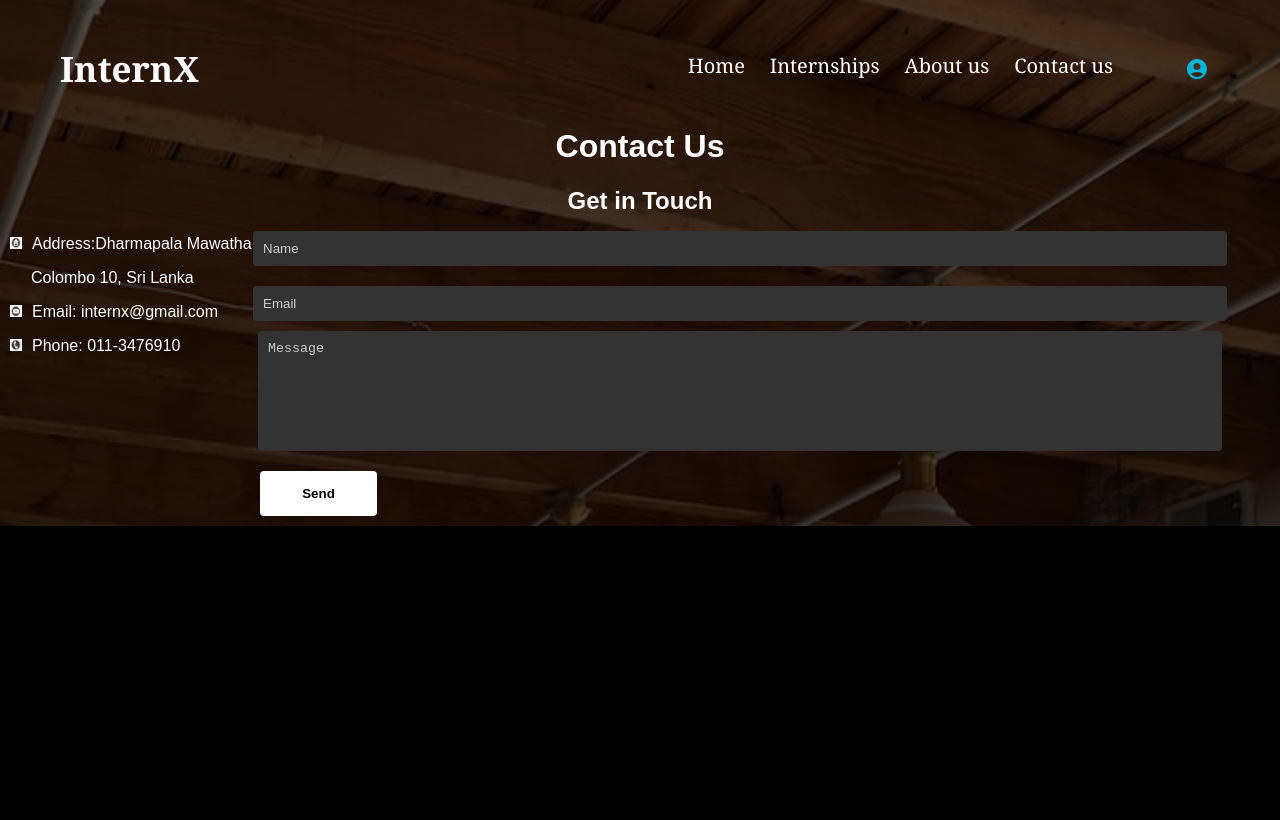
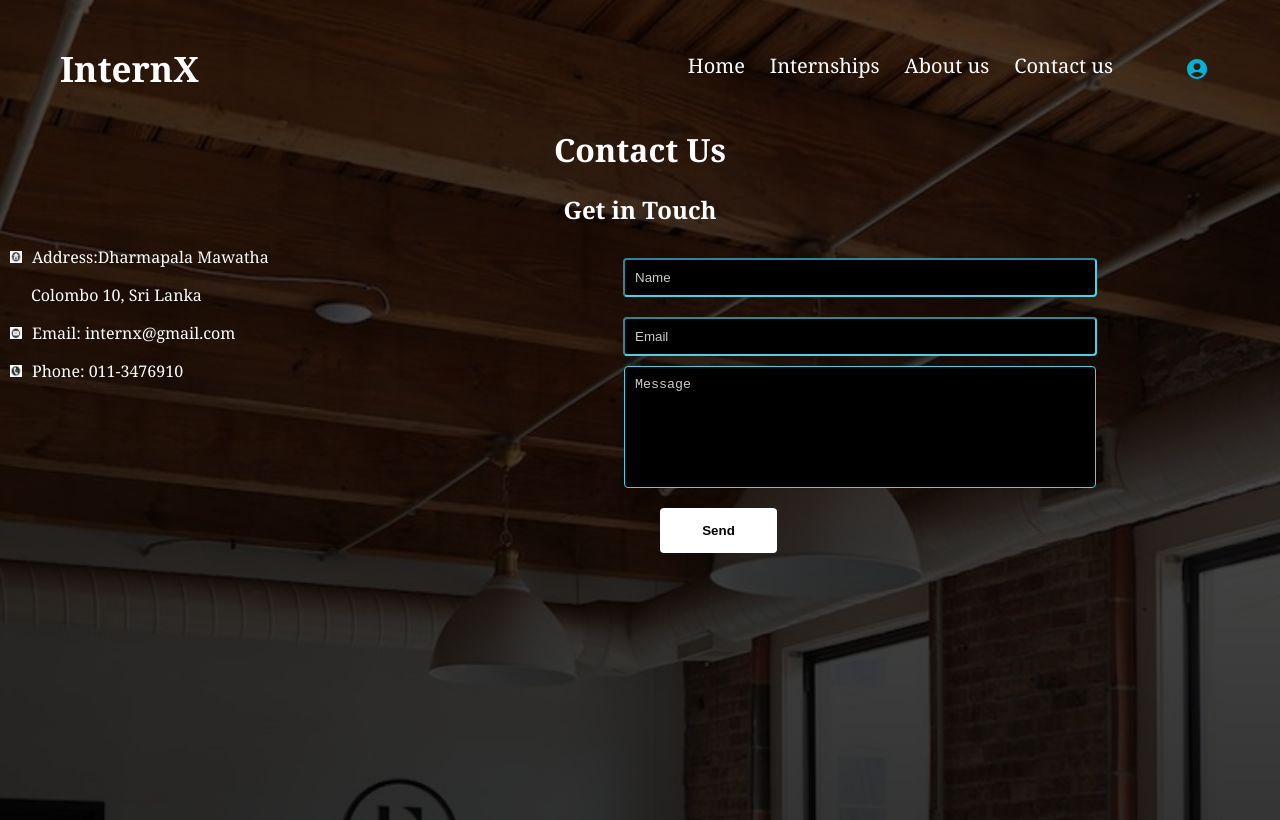
Before and after one commit to KushaRa/InternX_Front, a React (Create React App) app in the folder skillsync/: page /contact in a window 1280 px wide. Built offline with nearby package versions, Linux system fonts and the light colour scheme.

Commit message:
changed some css in the contact page

```diff
--- a/skillsync/src/Pages/Contact/Contact.css
+++ b/skillsync/src/Pages/Contact/Contact.css
@@ -6,6 +6,8 @@
   margin: 0 auto;
   /* border-radius: 100px; */
   background-image: url("../../assets/background.png");
+  background-size: cover;
+  height: 100vh;
 }
 
  .contact-content {
@@ -32,16 +34,18 @@
   flex: 1;
   display: flex;
   flex-direction: column;
-  margin-left: 200px;
+  width: 500px;
+  margin-left: 600px;
   padding-top: -10px;
   margin-top: -150px;
+
 
 }
 
 .contact-form input,
 .contact-form textarea {
-  background-color: #333;
-  border: none;
+  background-color: #000000;
+  border-color: #45d3ec;
   border-radius: 4px;
   color: #fff;
   padding: 10px;
@@ -56,6 +60,8 @@
 .contact-form textarea {
   resize: none;
   height: 100px;
+  width: 450px;
+  margin-left: 14px;
 }
 
 .contact-form button {
@@ -73,13 +79,13 @@
   background-color: #45d3ec;
 }
 
-body {
+/* body {
   margin: 0;
   padding: 0;
   font-family: Arial, sans-serif;
   background-color: #000;
   color: #fff;
-}
+}    */
 
 .address-logo {
   height:12px;
@@ -118,3 +124,9 @@ body {
   margin-right: 48px;
   padding-top: 50px;
 }
+
+.input1 {
+
+  padding-left: 100px;
+
+}
```
